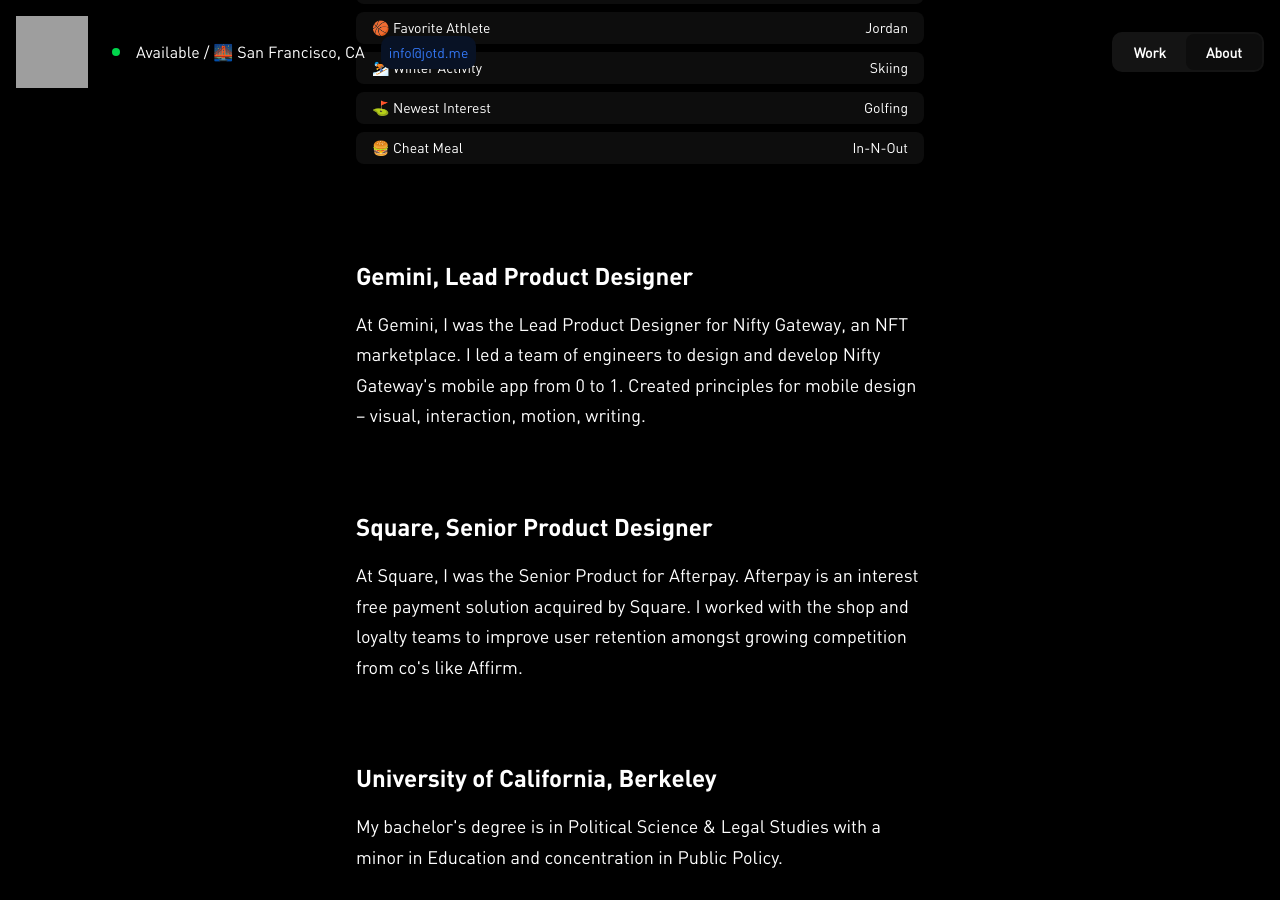
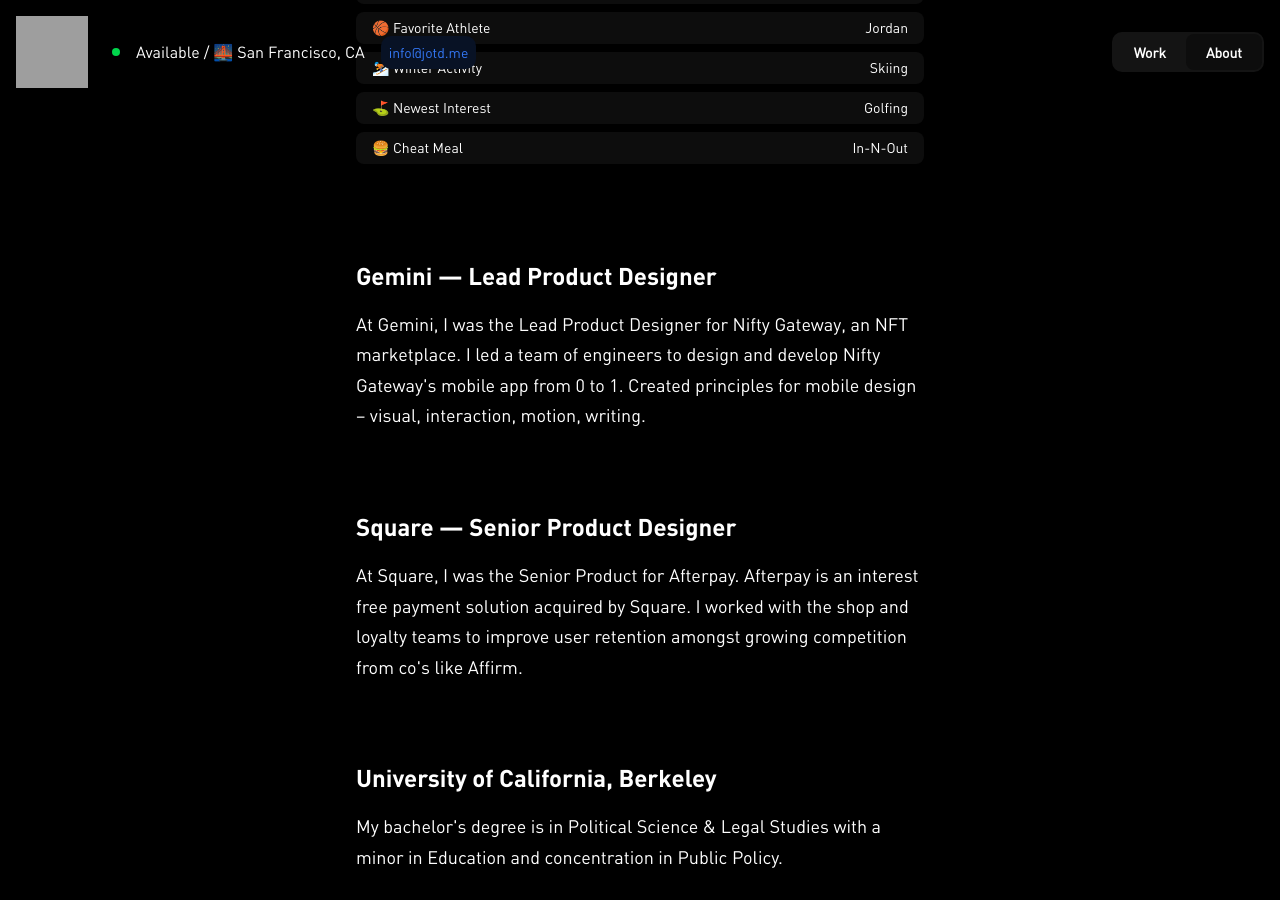
Before and after one commit to jotd/jotd-portfolio, a Jekyll site: the page about/index.html, which Jekyll copies as it is, in a window 1280 px wide and 900 px high, scrolled down 935 px. Built offline with Jekyll 4.4.1, drawn with Linux system fonts in a browser that asks for light colours; grey boxes are pictures that could not be loaded.

Commit message:
Update index.html

```diff
--- a/about/index.html
+++ b/about/index.html
@@ -106,7 +106,7 @@
 </div>
 
     <div class="content-about">
-      <span id="margin-below-section" class="text-subheader-3">Gemini, Lead Product Designer</span>
+      <span id="margin-below-section" class="text-subheader-3">Gemini — Lead Product Designer</span>
       <p class="text-body">
         At Gemini, I was the Lead Product Designer for Nifty Gateway, an NFT marketplace.
         I led a team of engineers to design and develop Nifty Gateway's mobile app from 0 to 1.
@@ -115,7 +115,7 @@
     </div>
 
     <div class="content-about">
-      <span id="margin-below-section" class="text-subheader-3">Square, Senior Product Designer</span>
+      <span id="margin-below-section" class="text-subheader-3">Square — Senior Product Designer</span>
       <p class="text-body">
         At Square, I was the Senior Product for Afterpay.
         Afterpay is an interest free payment solution acquired by Square.
```
